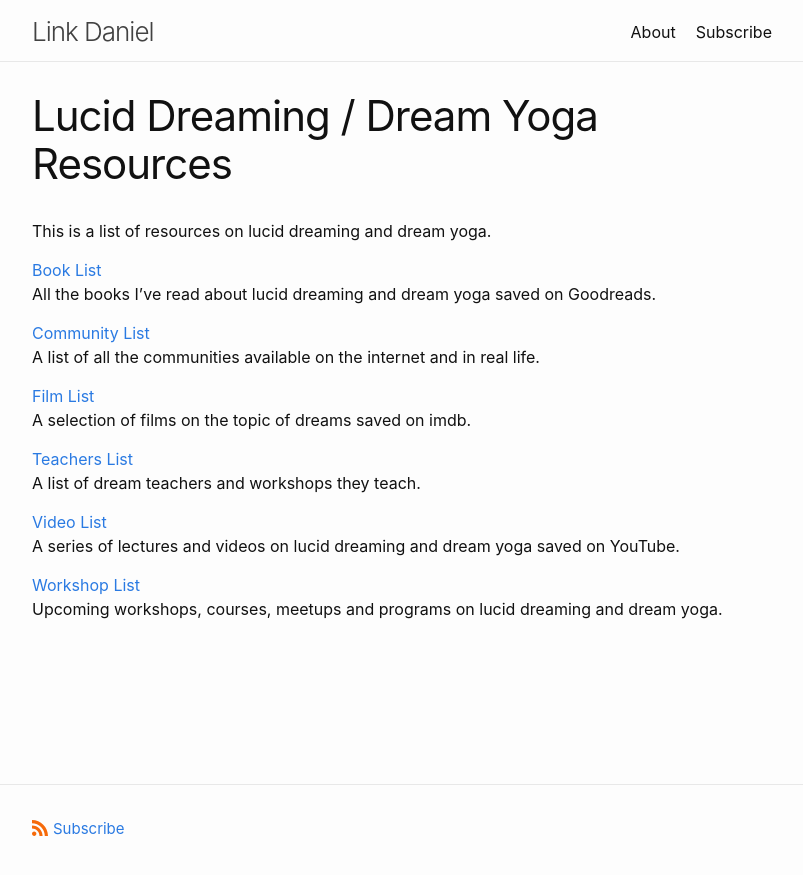
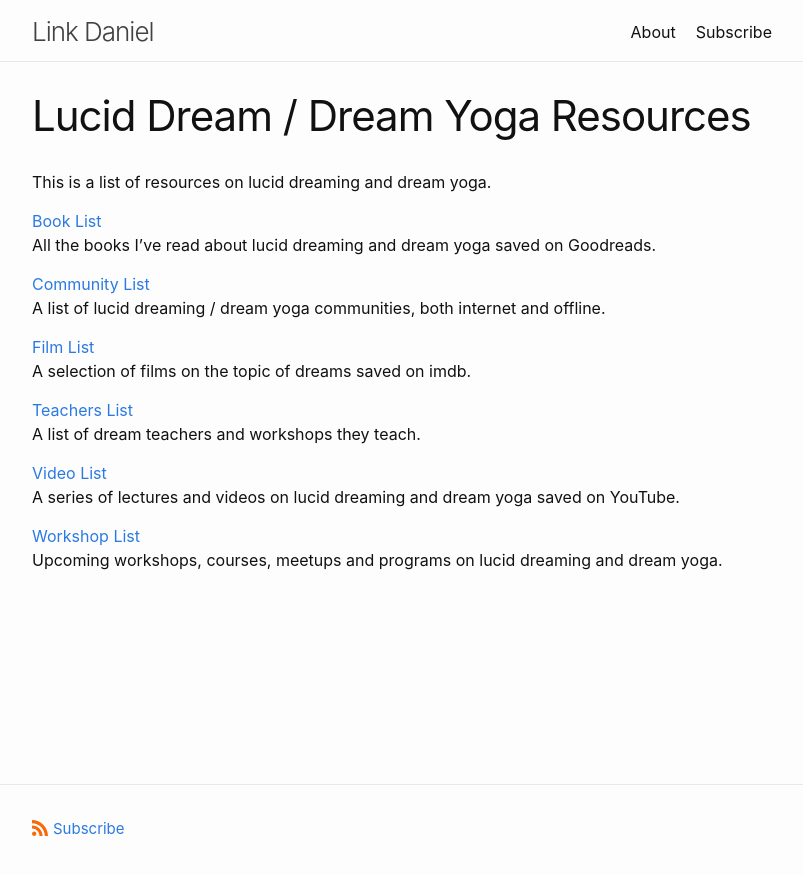
Before and after one commit to link-daniel/link.github.io, a Jekyll site: the page built from dreams.md, in a window 1280 px wide. Shown: the top 875 px of the page, without its empty margins (238-1041 px from the left). Built offline with Jekyll 4.4.1, drawn with Linux system fonts in a browser that asks for light colours.

Commit message:
Update dreams.md

```diff
--- a/dreams.md
+++ b/dreams.md
@@ -1,6 +1,6 @@
 ---
 layout: post
-title:  "Lucid Dreaming / Dream Yoga Resources"
+title:  "Lucid Dream / Dream Yoga Resources"
 categories:
 tags:
 ---
@@ -13,7 +13,7 @@ All the books I've read about lucid dreaming and dream yoga saved on Goodreads.
 
 [Community List](https://docs.google.com/spreadsheets/d/1aHJ22wPwA1KVqEVZOHYPOZb7O3lmLIIBz6vGyTHrPa4)
 <br>
-A list of all the communities available on the internet and in real life.
+A list of lucid dreaming / dream yoga communities, both internet and offline.
 
 [Film List](https://www.imdb.com/list/ls083385013/)
 <br>
```
